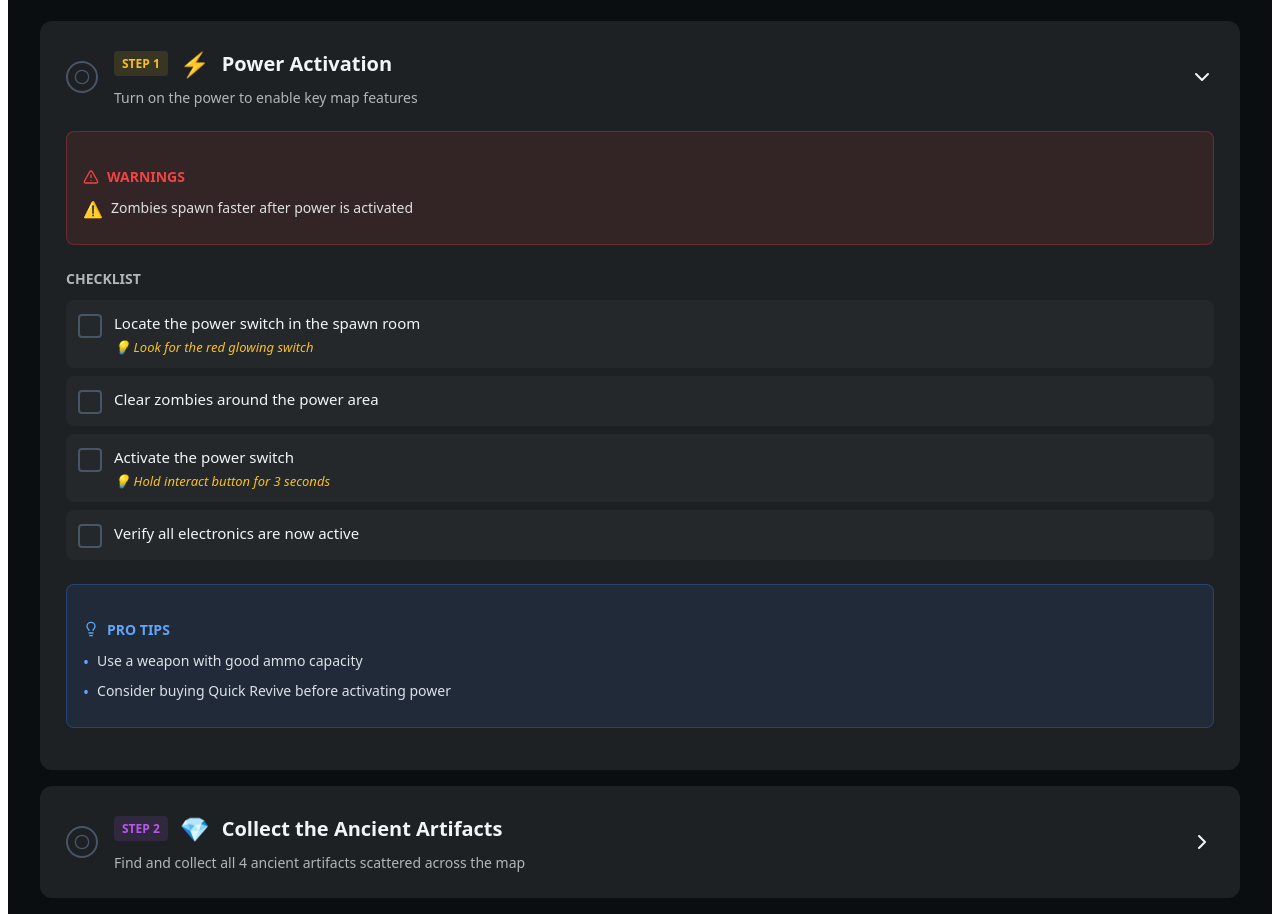
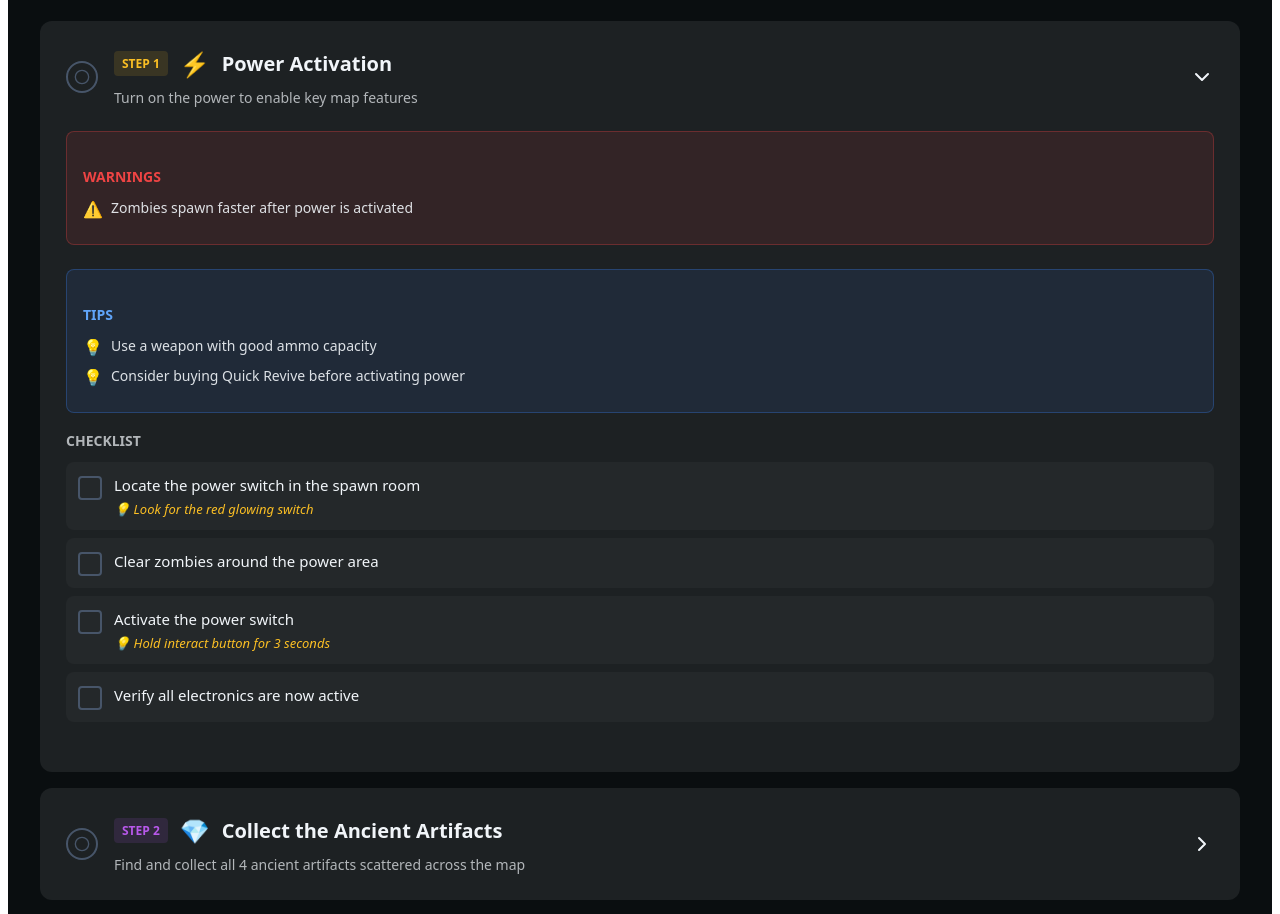
Before and after one commit to dmdraney/game-guides, a Next.js app: page /guides/bo7-zombies-easter-egg in a window 1280 px wide. Shown: the part 560-1474 px from the top of the page. Built offline with nearby package versions, Linux system fonts and the light colour scheme.

Commit message:
Move Tips section to the top of cards

```diff
--- a/components/GuideViewer.js
+++ b/components/GuideViewer.js
@@ -328,13 +328,33 @@ export default function GuideViewer({ guide }) {
                         marginBottom: '1.5rem'
                       }}>
                         <h4 style={{ fontSize: '0.875rem', fontWeight: '600', marginBottom: '0.75rem', color: '#ef4444', display: 'flex', alignItems: 'center', gap: '0.5rem' }}>
-                          <AlertTriangle size={16} />
                           WARNINGS
                         </h4>
                         {step.warnings.map((warning, idx) => (
                           <div key={idx} style={{ display: 'flex', gap: '0.5rem', marginBottom: '0.5rem' }}>
                             <span style={{ color: '#ef4444', flexShrink: 0 }}>⚠️</span>
                             <span style={{ fontSize: '0.875rem', opacity: 0.9 }}>{warning}</span>
+                          </div>
+                        ))}
+                      </div>
+                    )}
+
+                    {/* Tips */}
+                    {showTips && step.tips && step.tips.length > 0 && (
+                      <div style={{
+                        background: 'rgba(59, 130, 246, 0.1)',
+                        border: '1px solid rgba(59, 130, 246, 0.3)',
+                        borderRadius: '0.5rem',
+                        padding: '1rem',
+                        marginBottom: '1rem'
+                      }}>
+                        <h4 style={{ fontSize: '0.875rem', fontWeight: '600', marginBottom: '0.75rem', color: '#60a5fa', display: 'flex', alignItems: 'center', gap: '0.5rem' }}>
+                          TIPS
+                        </h4>
+                        {step.tips.map((tip, idx) => (
+                          <div key={idx} style={{ display: 'flex', gap: '0.5rem', marginBottom: '0.5rem' }}>
+                            <span style={{ color: '#60a5fa', flexShrink: 0 }}>💡</span>
+                            <span style={{ fontSize: '0.875rem', opacity: 0.9 }}>{tip}</span>
                           </div>
                         ))}
                       </div>
@@ -403,28 +423,6 @@ export default function GuideViewer({ guide }) {
                         );
                       })}
                     </div>
-
-                    {/* Tips */}
-                    {showTips && step.tips && step.tips.length > 0 && (
-                      <div style={{
-                        background: 'rgba(59, 130, 246, 0.1)',
-                        border: '1px solid rgba(59, 130, 246, 0.3)',
-                        borderRadius: '0.5rem',
-                        padding: '1rem',
-                        marginBottom: '1rem'
-                      }}>
-                        <h4 style={{ fontSize: '0.875rem', fontWeight: '600', marginBottom: '0.75rem', color: '#60a5fa', display: 'flex', alignItems: 'center', gap: '0.5rem' }}>
-                          <Lightbulb size={16} />
-                          PRO TIPS
-                        </h4>
-                        {step.tips.map((tip, idx) => (
-                          <div key={idx} style={{ display: 'flex', gap: '0.5rem', marginBottom: '0.5rem' }}>
-                            <span style={{ color: '#60a5fa', flexShrink: 0 }}>•</span>
-                            <span style={{ fontSize: '0.875rem', opacity: 0.9 }}>{tip}</span>
-                          </div>
-                        ))}
-                      </div>
-                    )}
 
                     {/* Strategy */}
                     {step.strategy && (
```
